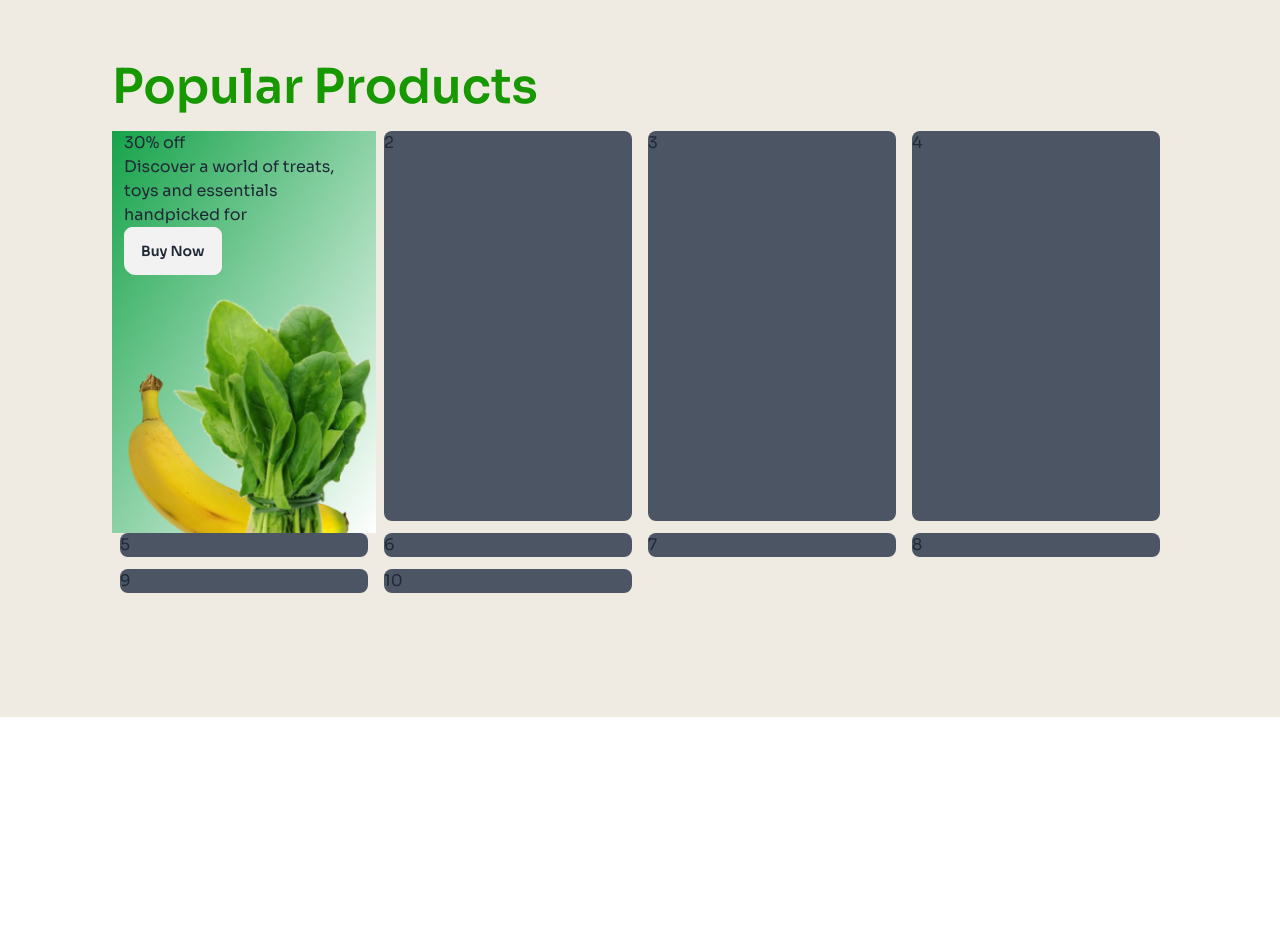
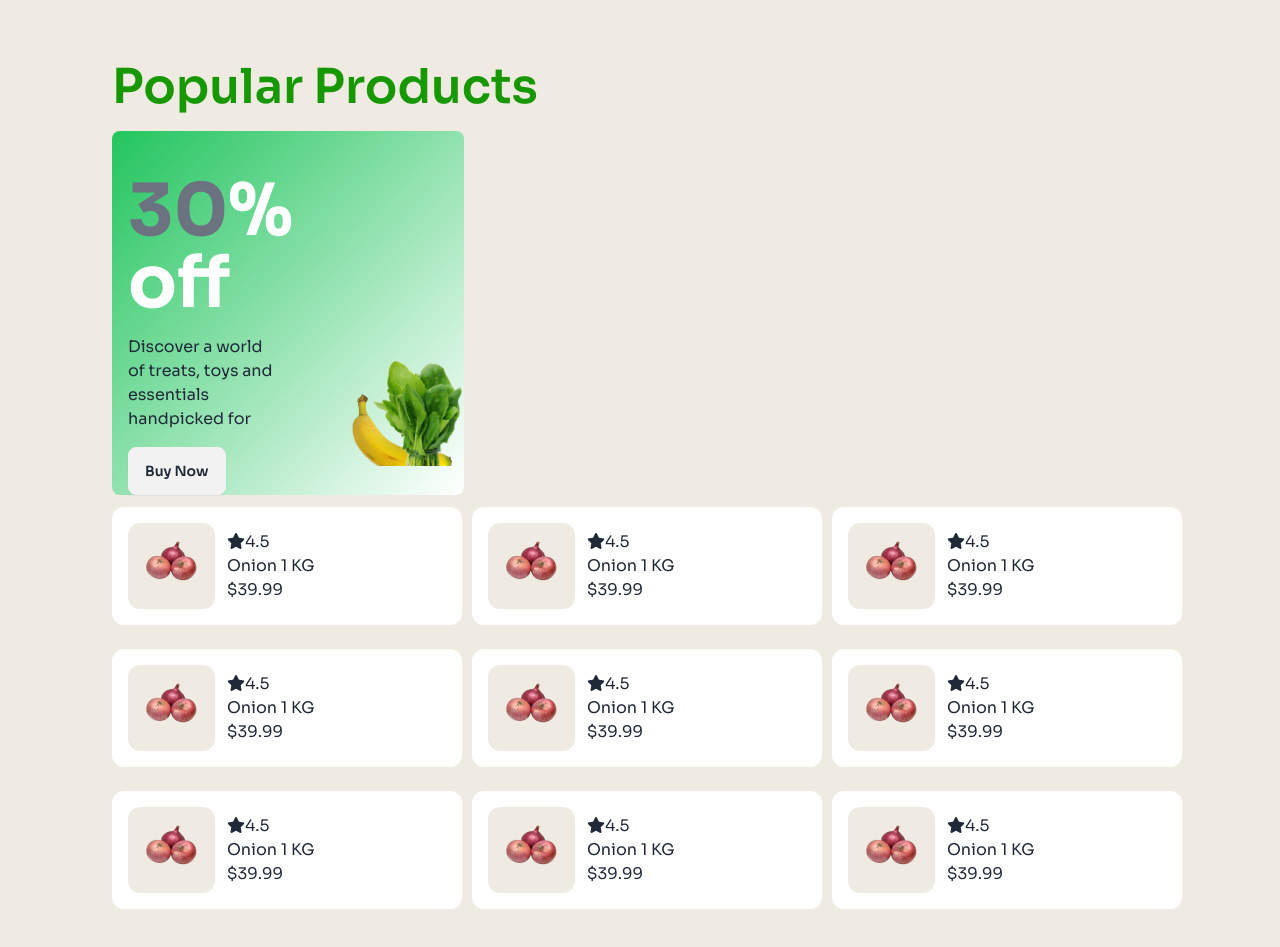
Before and after one commit to Marfi098776/b11-a3, a plain HTML site: page index.html in a window 1280 px wide. Shown: the part 1800-2747 px from the top of the page. Before the commit the page ends 2517 px from the top, so only its background shows below. Drawn offline with nearby package versions, Linux system fonts and the light colour scheme.

Commit message:
added products section

```diff
--- a/index.html
+++ b/index.html
@@ -141,31 +141,138 @@
         <!-- Product section -->
          <div class="w-full bg-[#EFEBE3] p-28">
             <h1 class="text-btn-bg text-3xl lg:text-5xl font-semibold mb-5">Popular Products</h1>
-            <div>
+            <div class="flex sm:flex-col justify-between">
                 <!-- products grid -->
-                 <div class="relative grid grid-cols-2 lg:grid-cols-4">
-                     <div class="flex flex-col bg-gradient-to-br from-green-600 to-white">
-                        <div class="row-span-3 rounded-xl product-1 mb-3 mx-3 overflow-hidden">
-                            <h1><span>30</span>% off</h1>
-                            <p>Discover a world of treats, toys and essentials handpicked for</p>
+              <div class="flex w-2/6 rounded-lg bg-gradient-to-br from-green-500 to-white       product-2 mb-3 mr-5">
+                <div class="pl-4 pt-7">
+                  <h1 class="text-3xl lg:text-7xl font-bold text-white py-4"><span class="text-gray-500">30</span>% off</h1>
+                  <p class="w-4/6 pb-4">Discover a world of treats, toys and essentials handpicked for</p>
                   <button class="btn">Buy Now</button>
                 </div>
                 <div>
-                            <img src="/c2-assets/vegetable-offer.png" alt="">
+                  <img class="pt-56" src="/c2-assets/vegetable-offer.png" alt="">
                 </div>
               </div>
-                     <div class="rounded-lg bg-gray-600 product-2 mb-3 mx-2">2</div>
-                     <div class="rounded-lg bg-gray-600 product-3 mb-3 mx-2">3</div>
-                     <div class="rounded-lg bg-gray-600 product-4 mb-3 mx-2">4</div>
-                     <div class="rounded-lg bg-gray-600 product-5 mb-3 mx-2">5</div>
-                     <div class="rounded-lg bg-gray-600 product-6 mb-3 mx-2">6</div>
-                     <div class="rounded-lg bg-gray-600 product-7 mb-3 mx-2">7</div>
-                     <div class="rounded-lg bg-gray-600 product-8 mb-3 mx-2">8</div>
-                     <div class="rounded-lg bg-gray-600 product-9 mb-3 mx-2">9</div>
-                     <div class="rounded-lg bg-gray-600 product-10 mb-3 mx-2">10</div>
+              <div class="grid grid-cols-2 md:grid-cols-2 lg:grid-cols-3 gap-6">
+                  <!-- card 1 -->
+              <div class="bg-white rounded-xl w-[350px] p-4">
+                <div class="flex mx-auto">
+                  <div>
+                    <img class="bg-[#EFEBE3] rounded-xl p-2" src="/c2-assets/onion.png" alt="">
+                  </div>
+                  <div class="my-auto ml-3">
+                    <p><i class="fa-solid fa-star"></i>4.5</p>
+                    <h6>Onion 1 KG</h6>
+                    <p>$39.99</p>
                   </div>
                 </div>
-
+              </div>
+              <!-- card 2 -->
+              <div class="bg-white rounded-xl w-[350px] p-4">
+                <div class="flex mx-auto">
+                  <div>
+                    <img class="bg-[#EFEBE3] rounded-xl p-2" src="/c2-assets/onion.png" alt="">
+                  </div>
+                  <div class="my-auto ml-3">
+                    <p><i class="fa-solid fa-star"></i>4.5</p>
+                    <h6>Onion 1 KG</h6>
+                    <p>$39.99</p>
+                  </div>
+                </div>
+              </div>
+               <!-- card 3 -->
+               <div class="bg-white rounded-xl w-[350px] p-4">
+                <div class="flex mx-auto">
+                  <div>
+                    <img class="bg-[#EFEBE3] rounded-xl p-2" src="/c2-assets/onion.png" alt="">
+                  </div>
+                  <div class="my-auto ml-3">
+                    <p><i class="fa-solid fa-star"></i>4.5</p>
+                    <h6>Onion 1 KG</h6>
+                    <p>$39.99</p>
+                  </div>
+                </div>
+              </div>
+               <!-- card 4 -->
+               <div class="bg-white rounded-xl w-[350px] p-4">
+                <div class="flex mx-auto">
+                  <div>
+                    <img class="bg-[#EFEBE3] rounded-xl p-2" src="/c2-assets/onion.png" alt="">
+                  </div>
+                  <div class="my-auto ml-3">
+                    <p><i class="fa-solid fa-star"></i>4.5</p>
+                    <h6>Onion 1 KG</h6>
+                    <p>$39.99</p>
+                  </div>
+                </div>
+              </div>
+               <!-- card 5 -->
+               <div class="bg-white rounded-xl w-[350px] p-4">
+                <div class="flex mx-auto">
+                  <div>
+                    <img class="bg-[#EFEBE3] rounded-xl p-2" src="/c2-assets/onion.png" alt="">
+                  </div>
+                  <div class="my-auto ml-3">
+                    <p><i class="fa-solid fa-star"></i>4.5</p>
+                    <h6>Onion 1 KG</h6>
+                    <p>$39.99</p>
+                  </div>
+                </div>
+              </div>
+               <!-- card 6 -->
+               <div class="bg-white rounded-xl w-[350px] p-4">
+                <div class="flex mx-auto">
+                  <div>
+                    <img class="bg-[#EFEBE3] rounded-xl p-2" src="/c2-assets/onion.png" alt="">
+                  </div>
+                  <div class="my-auto ml-3">
+                    <p><i class="fa-solid fa-star"></i>4.5</p>
+                    <h6>Onion 1 KG</h6>
+                    <p>$39.99</p>
+                  </div>
+                </div>
+              </div>
+               <!-- card 7 -->
+               <div class="bg-white rounded-xl w-[350px] p-4">
+                <div class="flex mx-auto">
+                  <div>
+                    <img class="bg-[#EFEBE3] rounded-xl p-2" src="/c2-assets/onion.png" alt="">
+                  </div>
+                  <div class="my-auto ml-3">
+                    <p><i class="fa-solid fa-star"></i>4.5</p>
+                    <h6>Onion 1 KG</h6>
+                    <p>$39.99</p>
+                  </div>
+                </div>
+              </div>
+               <!-- card 8 -->
+               <div class="bg-white rounded-xl w-[350px] p-4">
+                <div class="flex mx-auto">
+                  <div>
+                    <img class="bg-[#EFEBE3] rounded-xl p-2" src="/c2-assets/onion.png" alt="">
+                  </div>
+                  <div class="my-auto ml-3">
+                    <p><i class="fa-solid fa-star"></i>4.5</p>
+                    <h6>Onion 1 KG</h6>
+                    <p>$39.99</p>
+                  </div>
+                </div>
+              </div>
+               <!-- card 9 -->
+               <div class="bg-white rounded-xl w-[350px] p-4">
+                <div class="flex mx-auto">
+                  <div>
+                    <img class="bg-[#EFEBE3] rounded-xl p-2" src="/c2-assets/onion.png" alt="">
+                  </div>
+                  <div class="my-auto ml-3">
+                    <p><i class="fa-solid fa-star"></i>4.5</p>
+                    <h6>Onion 1 KG</h6>
+                    <p>$39.99</p>
+                  </div>
+                </div>
+              </div>
+              </div>
+            </div>
           </div>
      </main>
      <!-- footer section -->
```
Lines whose indentation alone changed are shown as unchanged.
